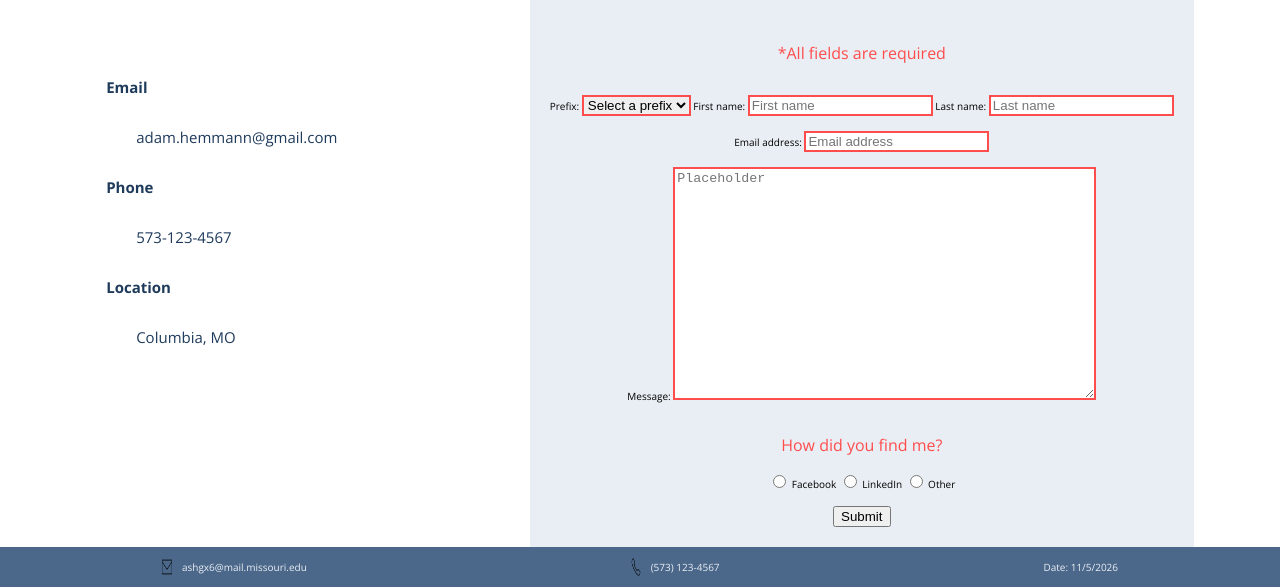
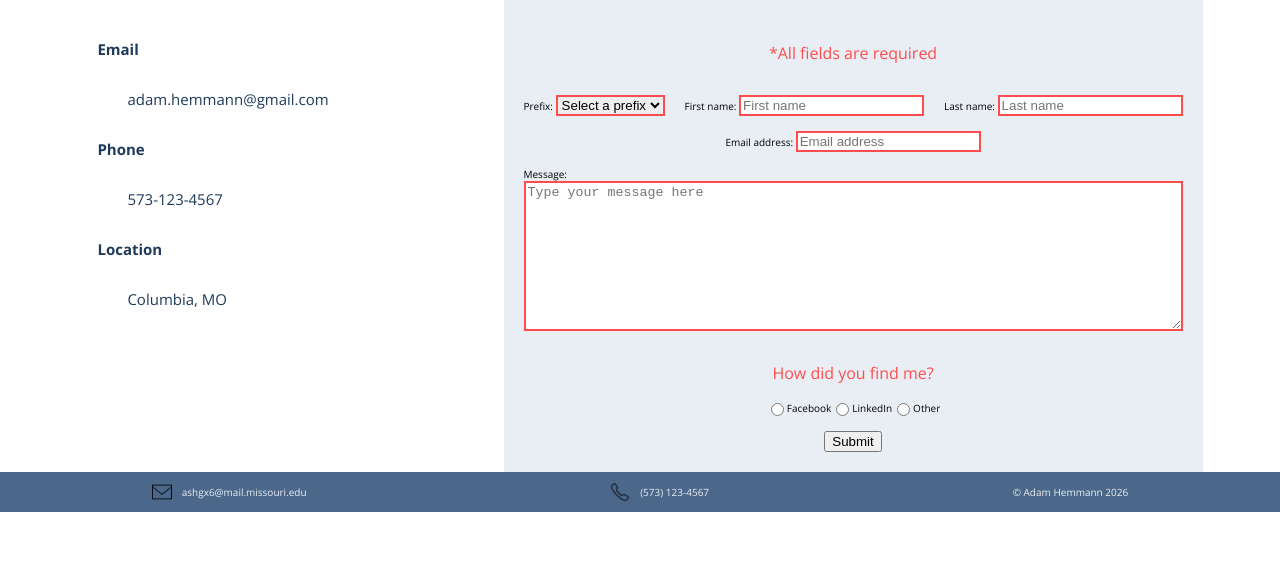
Before and after one commit to adamhemmann/adamhemmann.github.io, a plain HTML site: page webdevelopment/contact.html in a window 1280 px wide. Shown: the part 471-1058 px from the top of the page. After the commit the page ends 983 px from the top, so only its background shows below. Drawn offline with nearby package versions, Linux system fonts and the light colour scheme.

Commit message:
Add files via upload

```diff
--- a/webdevelopment/contact.html
+++ b/webdevelopment/contact.html
@@ -9,10 +9,10 @@
     <head>
         <meta charset="utf-8">
         <meta name="viewport" content="width=device-width, initial-scale=1.0">
-        <title>Contact</title>
+        <title>Home</title>
         <!-- Link to external CSS files -->
-        <link rel="stylesheet" type="text/css" href="style.css">
-        <link rel="stylesheet" type="text/css" href="nav.css">
+        <link rel="stylesheet" href="style.css">
+        <link rel="stylesheet" href="nav.css">
         <!-- Links to fonts Montserrat and Open Sans from Google Fonts -->
         <link rel="preconnect" href="https://fonts.googleapis.com">
         <link rel="preconnect" href="https://fonts.gstatic.com" crossorigin>
@@ -24,7 +24,11 @@
         <header>
             <!-- Top navigation bar -->
             <nav class="nav-bar">
-                <div class="nav-logo"><img src="images/logoTransparent.png" alt="Logo" width="90" height="90"></div>
+                <div class="nav-logo"><img src="images/logoTransparent.png"
+                                           alt="Logo"
+                                           width="90"
+                                           height="90">
+                </div>
 
                 <!-- Hamburger/Mobile-only navigation -->
                 <input type="checkbox" id="mobile-menu-toggle">
@@ -79,10 +83,14 @@
                     <p>Columbia, MO</p>
                 </div>
                 <div class="contact-form-container">
-                    <form action="mailto:adam.hemmann@gmail.com?Subject=Contact%20Form" method="post" enctype="text/plain" class="contact-form">
+                    <form action="mailto:adam.hemmann@gmail.com?Subject=Contact%20Form"
+                          method="post"
+                          enctype="text/plain"
+                          class="contact-form">
                         <h1 class="contact-form-title">Send me a message!</h1>
                         <p class="form-required-label">*All fields are required</p>
                         <div class="form-row-names">
+                            <div>
                                 <label for="form-name-prefix">Prefix: </label>
                                 <select name="form-name-prefix" id="form-name-prefix" required>
                                     <option value="" disabled selected>Select a prefix</option>
@@ -96,33 +104,67 @@
                                     <option value="Hon">Hon.</option>
                                     <option value="Atty">Atty.</option>
                                 </select>
-
+                            </div>
+                            <div>
                                 <label for="form-firstname">First name: </label>
-                        <input type="text" id="form-firstname" name="form-firstname" placeholder="First name" required>
-
+                                <input type="text"
+                                       id="form-firstname"
+                                       name="form-firstname"
+                                       placeholder="First name"
+                                       required>
+                            </div>
+                            <div>
                                 <label for="form-lastname">Last name: </label>
-                        <input type="text" id="form-lastname" name="form-lastname" placeholder="Last name" required>
+                                <input type="text"
+                                       id="form-lastname"
+                                       name="form-lastname"
+                                       placeholder="Last name"
+                                       required>
+                            </div>
                         </div>
 
                         <div class="form-row-email">
+                            <div>
                                 <label for="form-email">Email address: </label>
-                        <input type="email" id="form-email" name="form-email"
-                        placeholder="Email address" required>
+                                <input type="email"
+                                       id="form-email"
+                                       name="form-email"
+                                       placeholder="Email address"
+                                       required>
+                            </div>
                         </div>
 
                         <div class="form-row-message">
+                            <div>
                                 <label for="form-message">Message: </label>
-                        <textarea id="form-message" name="form-message" placeholder="Placeholder" rows="15" cols="50" required></textarea>
+                                <textarea id="form-message"
+                                          name="form-message"
+                                          placeholder="Type your message here"
+                                          required></textarea>
                             </div>
-
+                        </div>
                         <div class="form-row-howfind">
                             <p class="form-radio-label">How did you find me?</p>
-                            <input type="radio" id="facebook" name="how-find-question" value="Facebook" required>
+                            <div>
+                                <input type="radio"
+                                    id="facebook"
+                                    name="how-find-question"
+                                    value="Facebook"
+                                    required>
                                 <label for="facebook">Facebook</label>
-                            <input type="radio" id="linkedin" name="how-find-question" value="LinkedIn" required>
+                                <input type="radio"
+                                    id="linkedin"
+                                    name="how-find-question"
+                                    value="LinkedIn"
+                                    required>
                                 <label for="linkedin">LinkedIn</label>
-                            <input type="radio" id="other" name="how-find-question" value="Other" required>
+                                <input type="radio"
+                                    id="other"
+                                    name="how-find-question"
+                                    value="Other"
+                                    required>
                                 <label for="other">Other</label>
+                            </div>
                         </div>
 
                         <div class="form-row-submit">
@@ -133,11 +175,20 @@
                 </div>
             </section>
         </main>
+
         <!-- Page footer -->
         <footer class="footer">
-            <div class="footer-email"><img src="images/icons8-email-50.png" width="20" height="20" title="Icon from icons8.com">ashgx6@mail.missouri.edu</div>
-            <div class="footer-phone"><img src="images/icons8-phone-50.png" width="20" height="20" title="Icon from icons8.com">(573) 123-4567</div>
-            <div class="footer-date">Date: 11/5/2026</div>
+            <div class="footer-email"><img src="images/icons8-email-50.png"
+                                           width="20"
+                                           height="20"
+                                           title="Icon from icons8.com">ashgx6@mail.missouri.edu
+            </div>
+            <div class="footer-phone"><img src="images/icons8-phone-50.png"
+                                           width="20"
+                                           height="20"
+                                           title="Icon from icons8.com">(573) 123-4567
+            </div>
+            <div class="footer-date">© Adam Hemmann 2026</div>
         </footer>
     </body>
 </html>
--- a/webdevelopment/style.css
+++ b/webdevelopment/style.css
@@ -415,6 +415,28 @@ Begin contact.html styles
     gap: 1.5rem;
     align-items: center;
 }
+.contact-form .form-row-names,
+.contact-form .form-row-email,
+.contact-form .form-row-message {
+    display: flex;
+    flex-wrap: wrap;
+    gap: 2rem;
+    justify-content: center;
+    width: 100%;
+}
+.form-row-message > div {
+    width: 100%;
+}
+.form-row-howfind > div {
+    display: flex;
+    align-items: center;
+}
+.contact-form #form-message {
+    display: block;
+    width: 100%;
+    min-height: 15rem;
+    resize: vertical;
+}
 .form-radio-label {
     text-align: center;
     color: #ff4d4d;
@@ -583,6 +605,9 @@ Begin career.html styles
 /*
 Begin footer styles
 */
+.footer * {
+    box-sizing: content-box;
+}
 .footer {
     display: flex;
     justify-content: space-around;
```
Also changed, not shown: webdevelopment/about.html (+24 -7 lines), webdevelopment/career.html (+20 -8 lines), webdevelopment/index.html (+22 -8 lines), webdevelopment/reflection.html (+24 -10 lines). Lines whose indentation alone changed are shown as unchanged.
